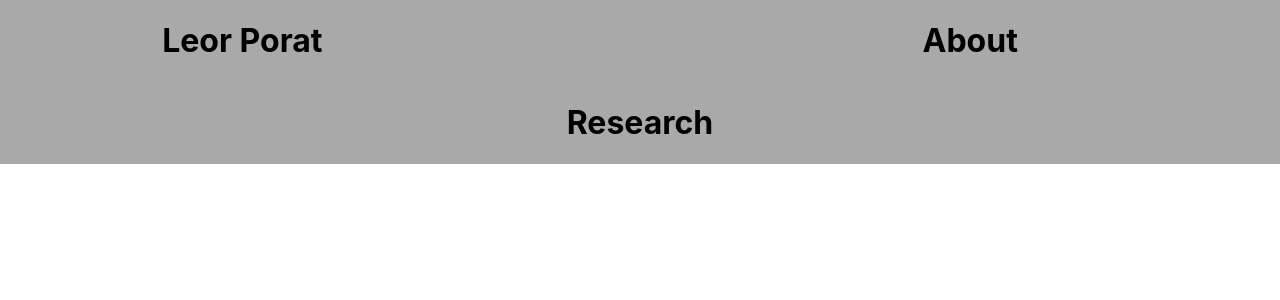
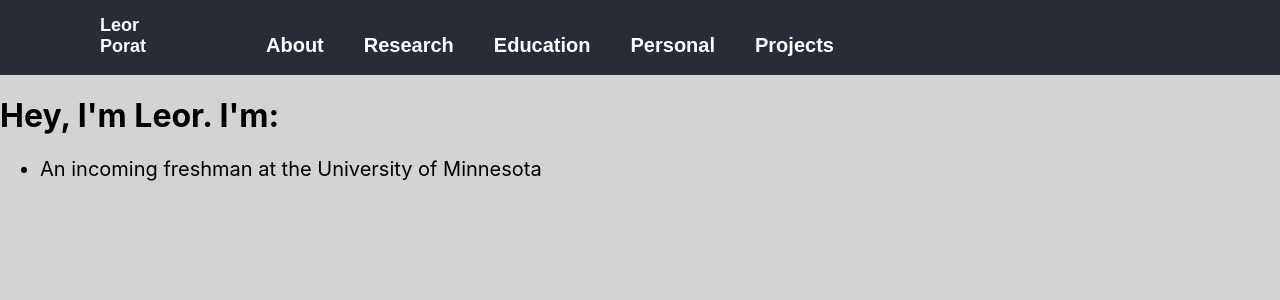
Before and after one commit to leorporat/personalWebsite, a React (Create React App) app: page / in a window 1280 px wide. Shown: the top 300 px of the page. Built offline with nearby package versions, Linux system fonts and the light colour scheme.

Commit message:
first actual push (header in progress)

```diff
--- a/src/App.css
+++ b/src/App.css
@@ -39,25 +39,51 @@
 }
 */
 
-.parent {
-  text-align: center;
+
+
+nav {
+
 }
 
-.header {
-  background: darkgrey;
-  position: absolute;
-  width: 100%;
+header {
+  background: #282c34;
+  color: white;
+  height: 75px;
+}
+
+
+
+body {
+  position: relative;
+  background-color: lightgray;
+  margin: 0 auto;
+}
+
+.aboutList {
+  font-size: 20px;
 }
 
 .headerTab {
   padding: 0px;
-  margin: 0px 100px;
   display: inline-block;
+  margin: auto 20px;
+  color: #fff;
+  font-family: 'Raleway', sans-serif;
+  font-weight: 600;
+  font-size: 12px;
+}
 
-
+.headerTab p {
+  font-size: 20px;
 }
 
 #poop {
-  margin-left: 0px;
-  margin-right: 500px;
+  margin-left: 100px;
+  margin-right: 100px;
+  text-align: left;
 }
+
+.headerTab:hover {
+  border-bottom:10px #7a6970;
+
+}
--- a/src/App.js
+++ b/src/App.js
@@ -23,23 +23,41 @@ function App() {
 }
 */
 
-function App() {
+function Header() {
   return (
-    <div className="header">
+    <html>
+      <header>
 
-      <div className="parent">
+        <nav>
           <div className="headerTab" id="poop">
-          <h1>Leor Porat</h1>
+            <h1><strong>Leor<br></br>Porat</strong></h1>
           </div>
           <div className="headerTab">
-          <h1>About</h1>
+            <p>About</p>
           </div>
           <div className="headerTab">
-          <h1>Research</h1>
+            <p>Research</p>
           </div>
+          <div className="headerTab">
+            <p>Education</p>
           </div>
+          <div className="headerTab">
+            <p>Personal</p>
           </div>
+          <div className="headerTab">
+            <p>Projects</p>
+          </div>
+        </nav>
+      </header>
+      <body>
+        <h1>Hey, I'm Leor. I'm: </h1>
+        <ul className="aboutList">
+          <li>An incoming freshman at the University of Minnesota</li>
+        </ul>
+
+      </body>
+    </html>
   );
 }
 
-export default App;
+export default Header;
```
Lines whose indentation alone changed are shown as unchanged.
